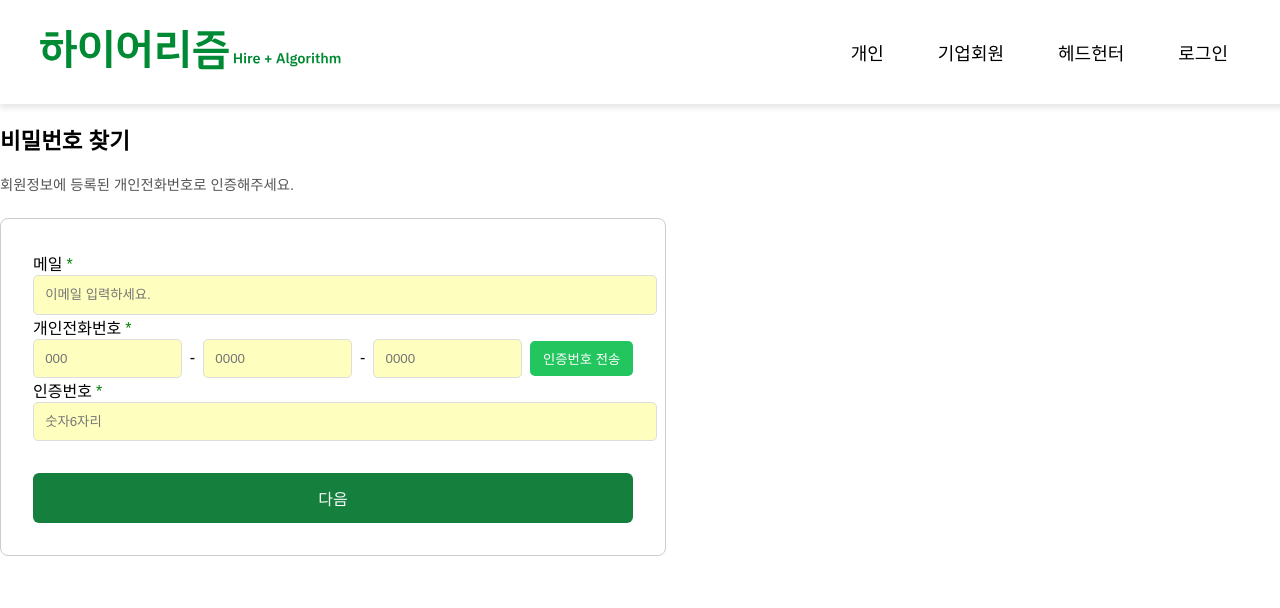
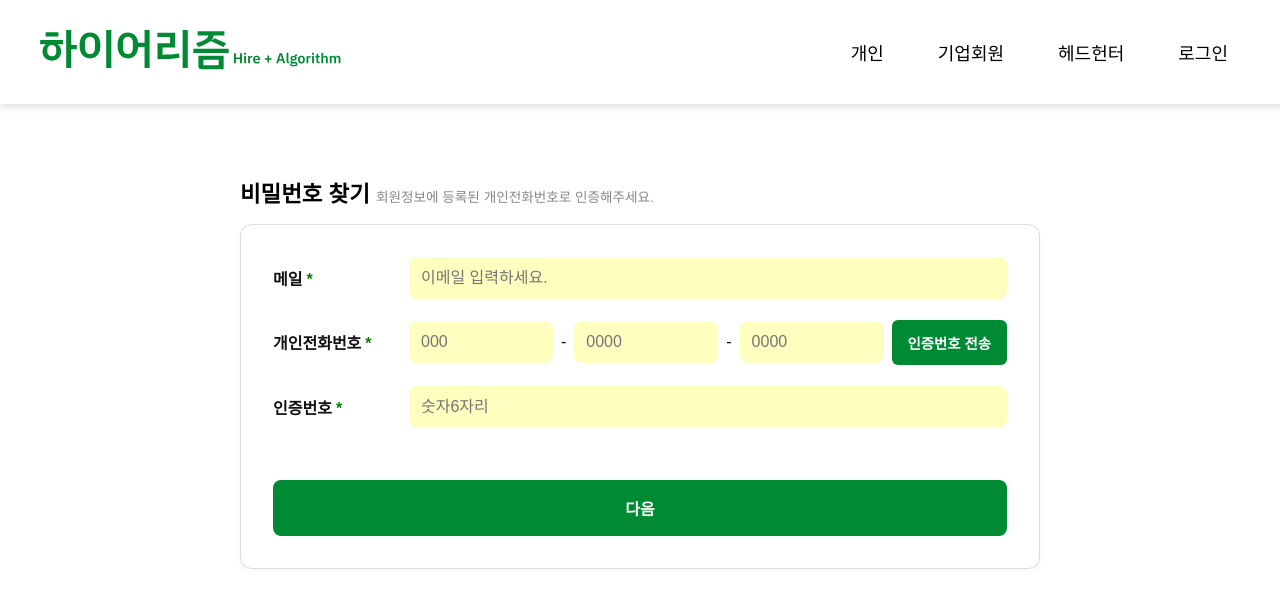
Before and after one commit to sorim831/Hirerithm, a React (Create React App) app in the folder Frontend/: page /find_password in a window 1280 px wide. Shown: the top 608 px of the page. Built offline with nearby package versions, Linux system fonts and the light colour scheme; a web font is replaced by a local one.

Commit message:
css만 수정

```diff
--- a/Frontend/package.json
+++ b/Frontend/package.json
@@ -10,7 +10,7 @@
     "react": "^19.1.0",
     "react-dom": "^19.1.0",
     "react-icons": "^5.5.0",
-    "react-router-dom": "^7.4.1",
+    "react-router-dom": "^7.5.0",
     "react-scripts": "5.0.1",
     "recharts": "^2.15.2",
     "web-vitals": "^2.1.4"
--- a/Frontend/src/Component/Navigation/NotMemberNavigation.js
+++ b/Frontend/src/Component/Navigation/NotMemberNavigation.js
@@ -7,7 +7,7 @@ const Navigation = () => {
   const navigate = useNavigate();
 
   const handleLogout = () => {
-    // TODO: 로그아웃 로직 추가
+    navigate("/login"); // 로그인 페이지로 이동
   };
 
   return (
@@ -20,7 +20,6 @@ const Navigation = () => {
         <button>개인</button>
         <button>기업회원</button>
         <button>헤드헌터</button>
-        {/* 로그인 버튼 */}
         <button onClick={handleLogout}>로그인</button>
       </div>
     </nav>
--- a/Frontend/src/Pages/MainPages/FindIdPage.js
+++ b/Frontend/src/Pages/MainPages/FindIdPage.js
@@ -21,15 +21,20 @@ function FindIdPage() {
     <div className="find-id_container">
       {/* 네비게이션 */}
       <NotMemberNavigation />
-
       <div className="find-id_content">
+      <div className="find-id_header-inline">
+  <h2 className="find-id_title">가입된 메일 찾기</h2>
+  <span className="find-id_desc-inline">
+    회원정보에 등록된 개인전화번호로 본인인증을 해주세요!
+  </span>
+</div>
         {step === 1 ? (
           <>
-            <h2>가입된 메일 찾기</h2>
-            <p className="find-id_desc">
-              회원정보에 등록된 개인전화번호로 본인인증을 해주세요!
-            </p>
+
             <div className="find-id_find-id-box">
+            <div className="find-id_header-row">
+
+      </div>
               <div className="find-id_form-group">
                 <label>
                   이름<span>*</span>
@@ -72,10 +77,7 @@ function FindIdPage() {
           </>
         ) : (
           <>
-            <h2>가입된 메일 찾기</h2>
-            <p className="find-id_desc">
-              회원 정보에 등록되어있는 메일을 찾았어요!
-            </p>
+
             <div className="find-id_result">
               <span className="find-id_email">{email}</span>
               <span className="find-id_date">가입 날짜 : {date}</span>
--- a/Frontend/src/Pages/MainPages/FindPasswordPage.js
+++ b/Frontend/src/Pages/MainPages/FindPasswordPage.js
@@ -1,35 +1,38 @@
-// localhost:3000/find_password
+// src/Pages/MainPages/FindPasswordPage.jsx
 
 import React, { useState } from "react";
 import "./styles/FindPasswordPage.css";
 import NotMemberNavigation from "../../Component/Navigation/NotMemberNavigation";
 
-const FindPasswordPage = () => {
+function FindPasswordPage() {
+  const [step, setStep] = useState(1);
   const [email, setEmail] = useState("");
-  const [phone, setPhone] = useState("");
   const [code, setCode] = useState("");
-  const [step, setStep] = useState(1);
 
-  const handleVerify = () => {
-    // 인증 코드 검증 후 다음 단계로 전환
+  const handleNext = () => {
     setStep(2);
   };
 
   return (
-    <div className="find-password_wrapper">
-      {/* 네비게이션 */}
+    <>
       <NotMemberNavigation />
-
-      <h2 className="find-password_title">비밀번호 찾기</h2>
-      <p className="find-password_desc">
-        회원정보에 등록된 개인전화번호로 인증해주세요.
-      </p>
-
-      <div className="find-password_form-box">
+      <div className="find-password_container">
+        <div className="find-password_content">
           {step === 1 ? (
             <>
-            <label>
-              메일<span className="find-password_required">*</span>
+              <div className="find-password_header">
+                <h2 className="find-password_title">
+                  비밀번호 찾기&nbsp;
+                  <span className="find-password_desc">
+                    회원정보에 등록된 개인전화번호로 인증해주세요.
+                  </span>
+                </h2>
+              </div>
+
+              <div className="find-password_box">
+                <div className="find-password_inline-field">
+                  <label className="find-password_label">
+                    메일<span className="required">*</span>
                   </label>
                   <input
                     type="email"
@@ -37,23 +40,25 @@ const FindPasswordPage = () => {
                     value={email}
                     onChange={(e) => setEmail(e.target.value)}
                   />
+                </div>
 
-            <label>
-              개인전화번호<span className="find-password_required">*</span>
+                <div className="find-password_inline-field">
+                  <label className="find-password_label">
+                    개인전화번호<span className="required">*</span>
                   </label>
-            <div className="find-password_phone-input">
+                  <div className="find-password_phone-row">
                     <input type="text" placeholder="000" maxLength={3} />
                     <span>-</span>
                     <input type="text" placeholder="0000" maxLength={4} />
                     <span>-</span>
                     <input type="text" placeholder="0000" maxLength={4} />
-              <button className="find-password_btn-send-code">
-                인증번호 전송
-              </button>
+                    <button className="verify-btn">인증번호 전송</button>
+                  </div>
                 </div>
 
-            <label>
-              인증번호<span className="find-password_required">*</span>
+                <div className="find-password_inline-field">
+                  <label className="find-password_label">
+                    인증번호<span className="required">*</span>
                   </label>
                   <input
                     type="text"
@@ -61,47 +66,50 @@ const FindPasswordPage = () => {
                     value={code}
                     onChange={(e) => setCode(e.target.value)}
                   />
+                </div>
 
-            <button
-              className="find-password_btn-confirm"
-              onClick={handleVerify}
-            >
+                <button className="next-btn" onClick={handleNext}>
                   다음
                 </button>
+              </div>
             </>
           ) : (
             <>
-            <h3 className="find-password_title">비밀번호 재설정</h3>
+              <h2 className="find-password_title">비밀번호 재설정</h2>
               <p className="find-password_desc">
                 회원정보에 등록된 개인전화번호로 인증되었습니다.
               </p>
 
+              <div className="find-password_box">
+              <div className="find-password_inline-field">
                   <label className="find-password_label">
-              메일<span className="find-password_required">*</span>
+                    메일<span className="required">*</span>
                   </label>
-
-            <div className="find-password_email-readonly">
-              {email || "sgsong831@gmail.com"}
+                  <input type="password" placeholder="이메일" />
                 </div>
 
+                <div className="find-password_inline-field">
                   <label className="find-password_label">
-              새 비밀번호<span className="find-password_required">*</span>
+                    새 비밀번호<span className="required">*</span>
                   </label>
+                  <input type="password" placeholder="영문, 숫자, 특수문자 포함" />
+                </div>
 
+                <div className="find-password_inline-field">
+                  <label className="find-password_label">
+                    새 비밀번호 확인<span className="required">*</span>
+                  </label>
                   <input type="password" placeholder="영문, 숫자, 특수문자 포함" />
+                </div>
 
-            <label className="find-password_label">
-              새 비밀번호 확인<span className="find-password_required">*</span>
-            </label>
-
-            <input type="password" placeholder="영문, 숫자, 특수문자 포함" />
-
-            <button className="find-password_btn-confirm">확인</button>
+                <button className="next-btn">확인</button>
+              </div>
             </>
           )}
         </div>
       </div>
+    </>
   );
-};
+}
 
 export default FindPasswordPage;
--- a/Frontend/src/Pages/MainPages/styles/FindPasswordPage.css
+++ b/Frontend/src/Pages/MainPages/styles/FindPasswordPage.css
@@ -1,81 +1,123 @@
-.find-password_wrapper {
-  margin: 0 auto;
+/* src/Pages/MainPages/styles/FindPasswordPage.css */
+
+.find-password_container {
+  background-color: #ffffff;
+  min-height: 100vh;
+  padding: 1rem;
   font-family: sans-serif;
+  margin-top: 32px; /* ✅ 그림자 보이게 여백 확보 */
+}
+
+.find-password_content {
+  max-width: 800px;
+  margin: 1rem auto 0;
+  padding-top: 0.5rem;
+}
+
+.find-password_header {
+  margin-bottom: 1rem;
 }
 
 .find-password_title {
   font-size: 1.4rem;
   font-weight: bold;
+  margin: 0;
 }
 
 .find-password_desc {
-  font-size: 0.9rem;
-  margin-bottom: 1.5rem;
-  color: #555;
+  font-size: 0.85rem;
+  color: #888;           /* 더 연한 회색 */
+  font-weight: normal;   /* 기본 굵기 (혹시 bold로 되어있다면 효과 있음) */
 }
 
-.find-password_form-box {
-  max-width: 600px;
+
+
+.find-password_box {
   background: white;
+  border: 1px solid #ddd;
+  border-radius: 12px;
   padding: 2rem;
-  border: 1px solid #ccc;
-  border-radius: 8px;
+  box-shadow: 0 2px 5px rgba(0, 0, 0, 0.04);
+}
+
+.find-password_inline-field {
+  display: flex;
+  align-items: center;
+  gap: 1rem;
+  margin-bottom: 1.3rem;
 }
 
 .find-password_label {
-  display: block;
-  font-weight: 600;
-  margin-top: 1rem;
-  margin-bottom: 0.5rem;
+  width: 120px;
+  font-weight: bold;
+  color: #111;
 }
 
-input[type="text"],
-input[type="email"],
-input[type="password"] {
-  width: 100%;
-  padding: 0.7rem;
-  border: 1px solid #ddd;
-  border-radius: 5px;
-  background: #fefebf;
-}
-
-.find-password_required {
+.required {
   color: green;
   margin-left: 0.25rem;
 }
 
-.find-password_phone-input {
-  display: flex;
-  gap: 0.5rem;
-  align-items: center;
+.find-password_inline-field input[type="text"],
+.find-password_inline-field input[type="email"],
+.find-password_inline-field input[type="password"] {
+  flex: 1;
+  padding: 0.75rem;
+  font-size: 1rem;
+  border: none;
+  border-radius: 8px;
+  background-color: #fefebf;
+  outline: none;
+  box-shadow: none;
 }
 
-.find-password_phone-input input {
+/* 전화번호 */
+.find-password_phone-row {
+  display: flex;
+  align-items: center;
+  gap: 0.5rem;
   flex: 1;
 }
 
-.find-password_btn-send-code {
-  padding: 0.5rem 0.8rem;
-  background: #22c55e;
-  color: white;
-  border: none;
-  border-radius: 5px;
+.find-password_phone-row input {
+  all: unset;
+  background-color: #fefebf;
+  padding: 0.75rem;
+  border-radius: 8px;
+  font-size: 1rem;
+  width: 80px;
 }
 
-.find-password_email-readonly {
-  padding: 0.7rem;
-  background: #f0f0f0;
-  border-radius: 5px;
+/* 인증 전송 버튼 */
+.verify-btn {
+  padding: 0.75rem 1rem;
+  background-color: #008A34;
+  color: white;
+  font-weight: bold;
+  font-size: 0.9rem;
+  border: none;
+  border-radius: 6px;
+  white-space: nowrap;
+}
+
+/* 다음 버튼 */
+.next-btn {
+  margin-top: 2rem;
+  width: 100%;
+  padding: 1rem;
+  background-color: #008A34;
+  color: white;
+  font-size: 1rem;
+  font-weight: bold;
+  border: none;
+  border-radius: 8px;
+}
+
+/* 재인증된 메일 텍스트 */
+.email-readonly {
+  flex: 1;
+  padding: 0.75rem;
+  background-color: #f0f0f0;
+  border-radius: 6px;
   font-weight: bold;
 }
-
-.find-password_btn-confirm {
-  margin-top: 2rem;
-  width: 100%;
-  padding: 0.8rem;
-  background-color: #15803d;
-  color: white;
-  border: none;
-  border-radius: 6px;
-  font-size: 1rem;
-}
```
Also changed, not shown: Frontend/src/Pages/MainPages/LoginPage.js (+13 -7 lines), Frontend/src/Pages/MainPages/PersonalMain.js (+0 -33 lines), Frontend/src/Pages/MainPages/styles/FindIdPage.css (+89 -30 lines), Frontend/src/Pages/MainPages/styles/LoginPage.css (+41 -39 lines), 1 other file (tests, documents, lock files or other folders). Lines whose indentation alone changed are shown as unchanged.
